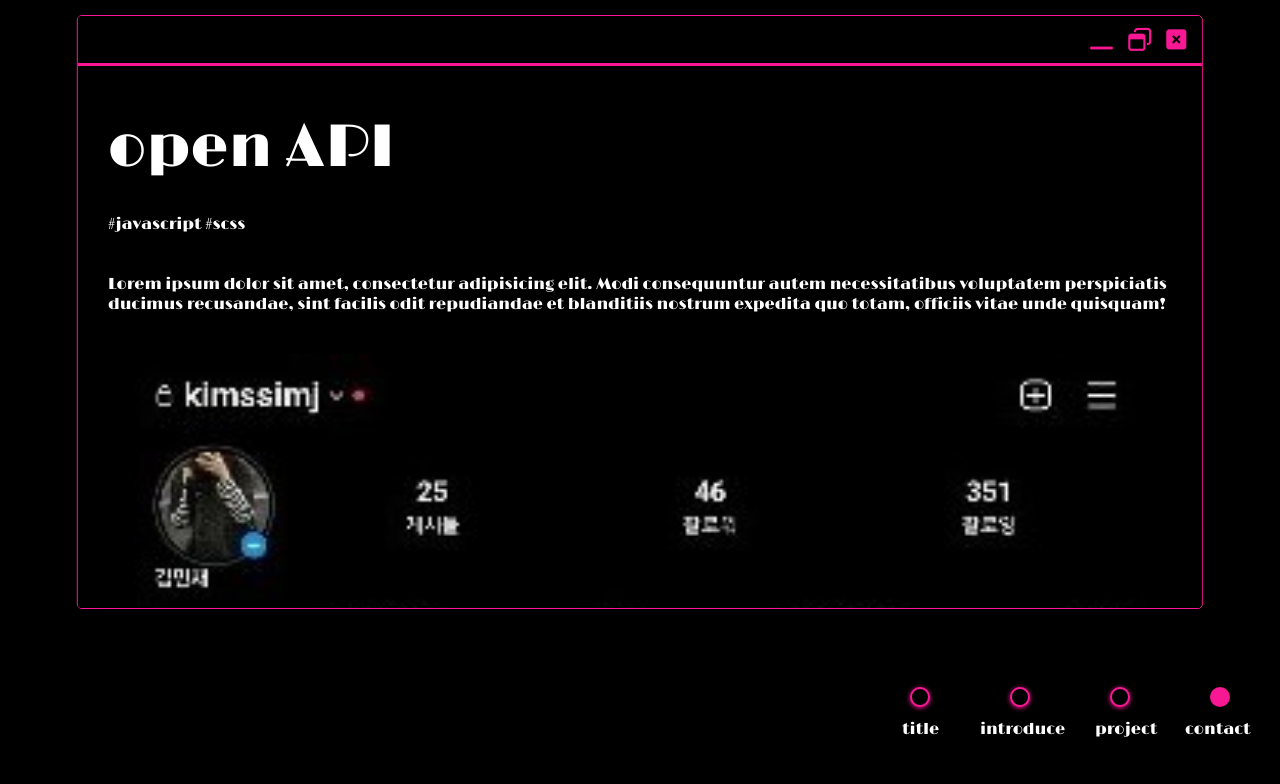
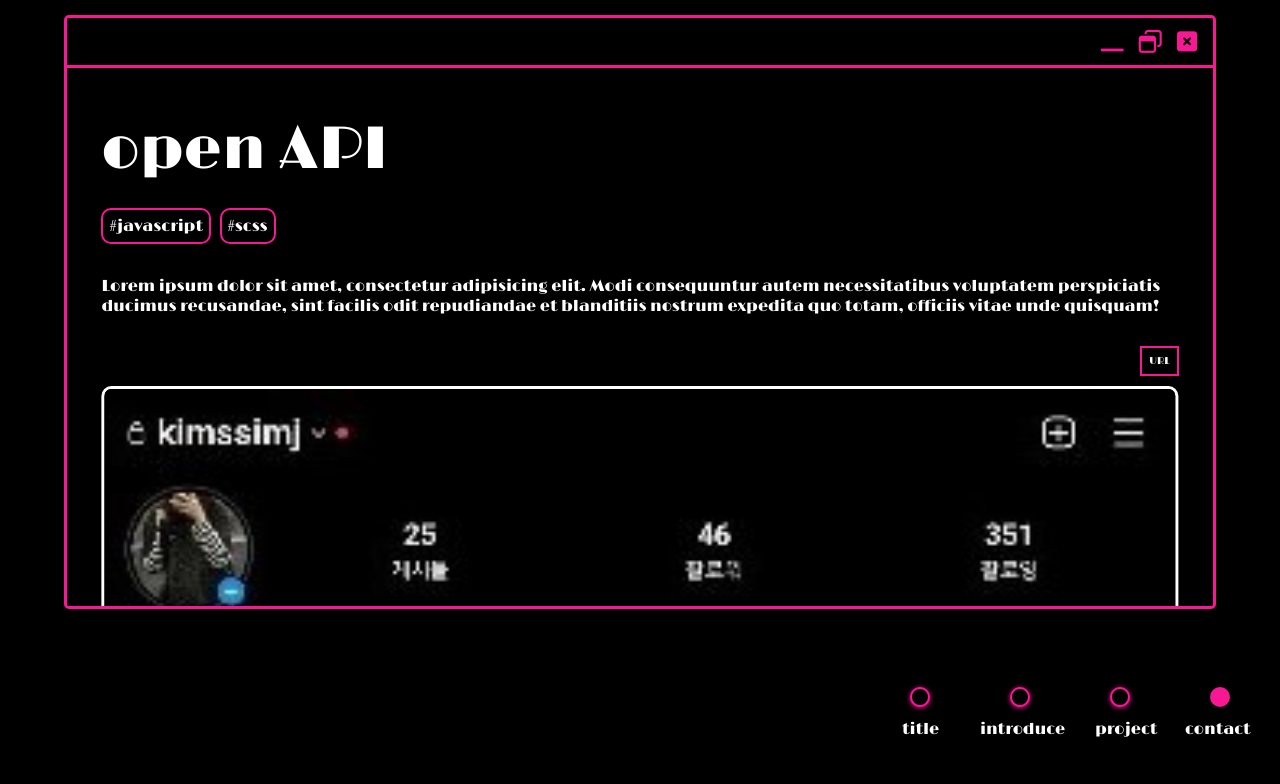
Before and after one commit to mintchocowin/portfoliocover, a plain HTML site: page index.html in a window 1280 px wide. Shown: the part 1568-2352 px from the top of the page. Drawn offline with nearby package versions, Linux system fonts and the light colour scheme; a web font is replaced by a local one.

Commit message:
240531css

```diff
--- a/index.html
+++ b/index.html
@@ -199,7 +199,6 @@
             <div class="modal-content">
               <div class="modal-title">
                 <p>open API</p>
-
               </div>
               <div class="project-skills">
                 <span>#javascript</span>
@@ -208,7 +207,10 @@
               <div class="project-explanation">
                 Lorem ipsum dolor sit amet, consectetur adipisicing elit. Modi consequuntur autem necessitatibus voluptatem perspiciatis ducimus recusandae, sint facilis odit repudiandae et blanditiis nostrum expedita quo totam, officiis vitae unde quisquam!
               </div>
-              <img src="./image/myinsta.jpg" alt="project-image">
+              <div class="website">
+                <a target="_blank" href="">URL</a>
+                <img src="./image/myinsta.jpg" alt="project-image">
+              </div>
             </div>
           </div>
 
--- a/style.css
+++ b/style.css
@@ -458,24 +458,14 @@ section .circle ul li:nth-child(3) {
   left: 50%;
   transform: translateX(-50%);
   z-index: 30;
-  width: 88%;
+  width: 90%;
   height: 80%;
-  border: 1px solid #f81894;
+  border: 3px solid #f81894;
   background-color: #000;
   border-radius: 5px;
   /* overflow: auto; */
   overflow-y: scroll;
   /* display: none; */
-}
-.modal-windwos::-webkit-scrollbar-track {
-  border: 1px solid #000;
-  padding: 2px 0;
-  background-color: #404040;
-}
-
-.modal-windows::-webkit-scrollbar-track {
-  background: #000 !important;
-  border-radius: 10px;
 }
 
 .modal-windows > .windows-icons {
@@ -485,13 +475,15 @@ section .circle ul li:nth-child(3) {
 }
 
 .modal-content {
-  padding: 30px;
+  width: 94%;
+  margin: 0 auto;
   padding-top: 45px;
   position: relative;
 }
 
 .modal-title {
   display: flex;
+  align-items: center;
 }
 
 .modal-title > p {
@@ -503,13 +495,34 @@ section .circle ul li:nth-child(3) {
   margin-bottom: 40px;
 }
 
-.modal-content > img {
+.project-skills span {
+  border: 2px solid #f81894;
+  border-radius: 10px;
+  margin-right: 5px;
+  padding: 6px;
+}
+
+.website {
+  margin-top: 30px;
+  position: relative;
+}
+.website > img {
   position: absolute;
-
-  width: 90%;
+  width: 100%;
   left: 50%;
   transform: translateX(-50%);
   margin-top: 40px;
+  border: 3px solid #fff;
+  border-radius: 10px;
+}
+
+.website a {
+  position: absolute;
+  right: 0;
+  font-size: 10px;
+  margin-left: 20px;
+  border: 2px solid #f81894;
+  padding: 7px;
 }
 /*##footer##*/
 footer {
```
